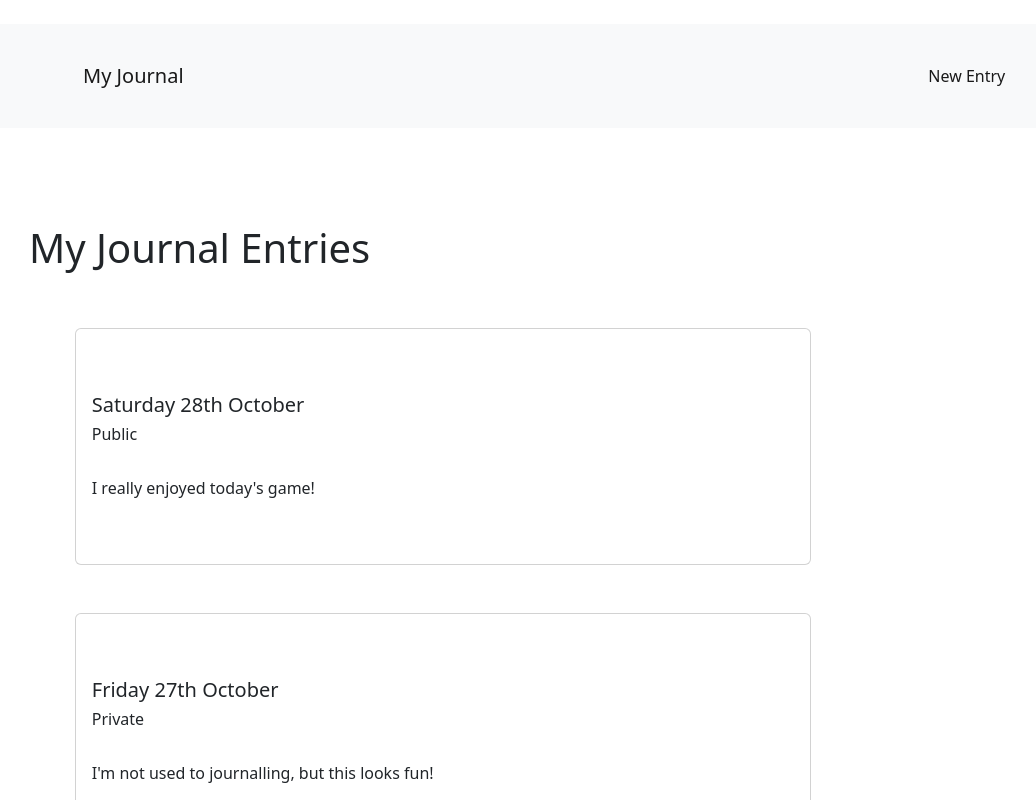
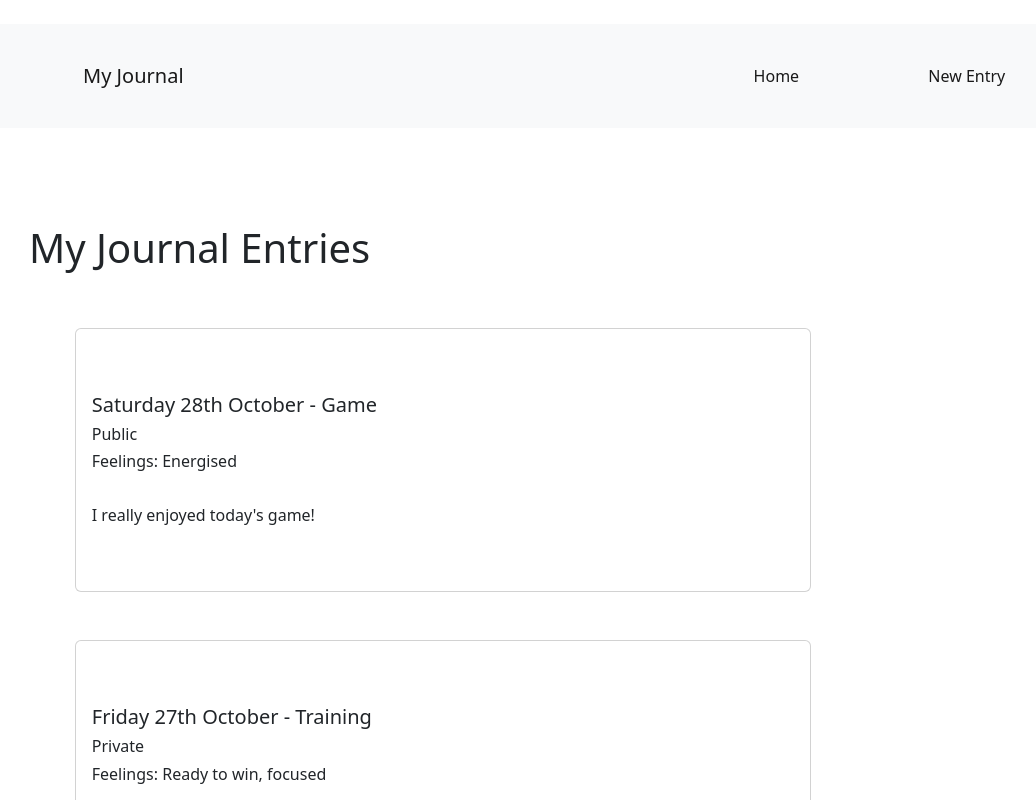
Before and after one commit to kelvin-ngu/MySport, an Angular app in the folder frontend-app/: page /mygame in a window 1280 px wide. Shown: the top 800 px of the page, without its empty margins (53-1089 px from the left). Built offline with nearby package versions, Linux system fonts and the light colour scheme.

Commit message:
Added button to return to home and extra detail to entry points

```diff
--- a/frontend-app/src/app/app.module.ts
+++ b/frontend-app/src/app/app.module.ts
@@ -6,16 +6,20 @@ import { HomeComponent } from './home/home.component';
 
 import { RouterModule } from '@angular/router';
 import { MygameComponent } from './mygame/mygame.component';
+import { NewEntryComponent } from './new-entry/new-entry.component';
+import { EntryboxComponent } from './entrybox/entrybox.component';
 
 @NgModule({
   declarations: [
     AppComponent,
+    NewEntryComponent,
+    EntryboxComponent,
   ],
   imports: [
     BrowserModule,
     RouterModule.forRoot([
       {path: '', component: HomeComponent},
-      {path: 'mygame', component: MygameComponent},
+      {path: 'mygame', component: MygameComponent}
     ]),
   ],
   providers: [],
--- /dev/null
+++ b/frontend-app/src/app/entrybox/entrybox.component.html
@@ -0,0 +1 @@
+<p>entrybox works!</p>
--- a/frontend-app/src/app/journal-entry/journal-entry.component.html
+++ b/frontend-app/src/app/journal-entry/journal-entry.component.html
@@ -11,14 +11,17 @@
     <!-- Navigation bar -->
     <nav class="navbar navbar-expand-lg navbar-light bg-light">
         <div class="container">
-            <a class="navbar-brand" href="#"> My Journal</a>
+            <a class="navbar-brand" href="/mygame"> My Journal</a>
             <button class="navbar-toggler" type="button" data-bs-toggle="collapse" data-bs-target="#navbarNav" aria-controls="navbarNav" aria-expanded="false" aria-label="Toggle navigation">
                 <span class="navbar-toggler-icon"></span>
             </button>
             <div class="collapse navbar-collapse" id="navbarNav">
                 <ul class="navbar-nav ml-auto">
                     <li class="nav-item active">
-                        <a class="nav-link" href="#">New Entry</a>
+                         <a class="nav-link" href=" ">Home</a>
+                      </li>
+                    <li class="nav-item active">
+                       <a class="nav-link" href="/new-entry">New Entry</a>
                     </li>
                 </ul>
             </div>
@@ -32,15 +35,17 @@
             <div class="col-md-8">
                 <div class="card mb-4">
                     <div class="card-body">
-                        <h5 class="card-title">Saturday 28th October</h5>
+                        <h5 class="card-title">Saturday 28th October - Game</h5>
                         <h6 class="card-title"> Public </h6>
+                        <h6 class="card-title"> Feelings: Energised  </h6>
                         <p class="card-text"> I really enjoyed today's game! </p>
                     </div>
                 </div>
                 <div class="card mb-4">
                     <div class="card-body">
-                        <h5 class="card-title">Friday 27th October</h5>
+                        <h5 class="card-title">Friday 27th October - Training</h5>
                         <h6 class="card-title"> Private </h6>
+                        <h6 class="card-title"> Feelings: Ready to win, focused </h6>
                         <p class="card-text">I'm not used to journalling, but this looks fun!</p>
                     </div>
                 </div>
--- /dev/null
+++ b/frontend-app/src/app/new-entry/new-entry.component.html
@@ -0,0 +1,3 @@
+<div>
+    <app-entrybox></app-entrybox>
+</div>
```
Also changed, not shown: frontend-app/src/app/entrybox/entrybox.component.ts (added, +10 -0 lines), frontend-app/src/app/new-entry/new-entry.component.ts (added, +13 -0 lines), frontend-app/src/app/entrybox/entrybox.component.css (added), frontend-app/src/app/mygame/mygame.component.ts (line endings or trailing spaces), frontend-app/src/app/new-entry/new-entry.component.css (added), 2 other files (tests, documents, lock files or other folders).
